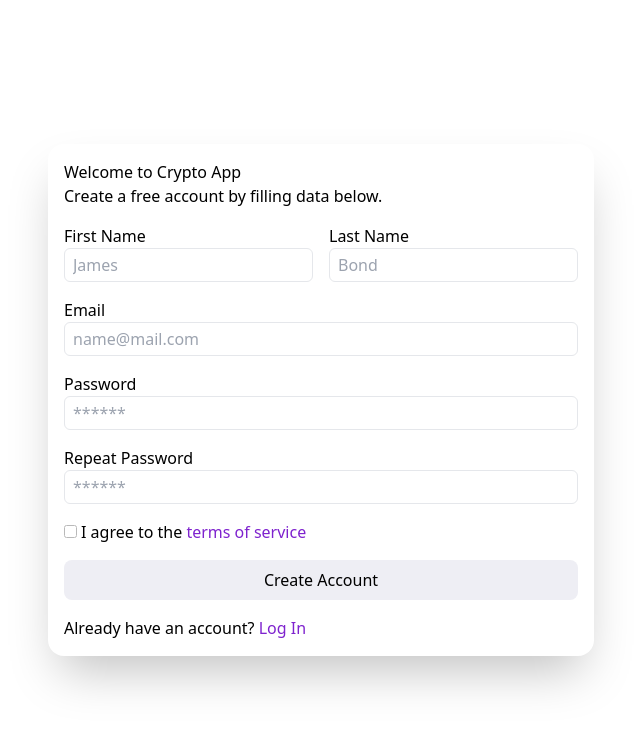
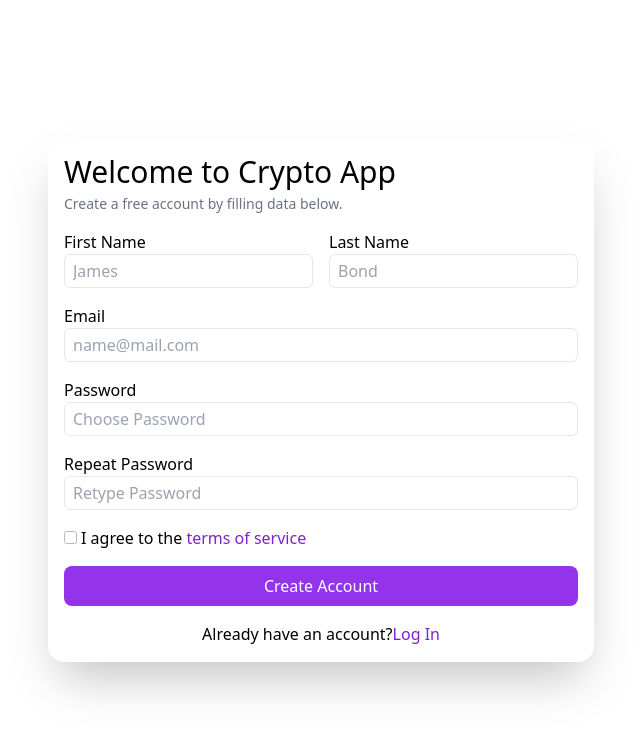
Before and after one commit to sahirooh/Dash-Authentication, a React (Vite) app in the folder client/: page /signup in a window 1280 px wide. Shown: the top 734 px of the page, without its empty margins (319-959 px from the left). Built offline with nearby package versions, Linux system fonts and the light colour scheme.

Commit message:
added form

```diff
--- a/client/package.json
+++ b/client/package.json
@@ -10,10 +10,12 @@
     "preview": "vite preview"
   },
   "dependencies": {
+    "formik": "^2.4.5",
     "react": "^18.2.0",
     "react-dom": "^18.2.0",
     "react-icons": "^4.12.0",
-    "react-router-dom": "^6.19.0"
+    "react-router-dom": "^6.19.0",
+    "yup": "^1.3.2"
   },
   "devDependencies": {
     "@types/react": "^18.2.37",
--- a/client/src/pages/Auth/SignUp/SignUp.jsx
+++ b/client/src/pages/Auth/SignUp/SignUp.jsx
@@ -1,78 +1,148 @@
 import React from "react";
 import { Link } from "react-router-dom";
+import { Formik, Form, Field } from "formik";
 
 const SignUp = () => {
   return (
     <div className="flex justify-center h-[100vh] items-center">
       <div className="shadow-2xl hover:shadow-inner rounded-2xl p-4 flex flex-col gap-4">
-        <div className="">
-          <h1>Welcome to Crypto App</h1>
-          <p>Create a free account by filling data below.</p>
+        <div className="grid gap-1">
+          <h1 className="font-medium text-3xl">Welcome to Crypto App</h1>
+          <p className="text-sm text-gray-500">
+            Create a free account by filling data below.
+          </p>
         </div>
 
+        <Formik
+          initialValues={{
+            firstName: "",
+            lastName: "",
+            email: "",
+            password: "",
+            repeatPassword: "",
+          }}
+          onSubmit={(values) => {
+            console.log(values);
+          }}
+        >
+          {() => (
+            <Form>
               <div className="gap-4 flex flex-col">
                 <div className="flex gap-4">
-            <div className="flex flex-col">
+                  <Field name="firstName">
+                    {({ field, meta }) => (
+                      <div
+                        isInvalid={!!(meta.error && meta.touched)}
+                        className="flex flex-col"
+                      >
                         <label>First Name</label>
                         <input
+                          {...field}
                           type="text"
                           placeholder="James"
                           className="border w-auto flex rounded-md px-2 py-1"
                         />
                       </div>
-            <div className="flex flex-col">
+                    )}
+                  </Field>
+                  <Field name="lastName">
+                    {({ field, meta }) => (
+                      <div
+                        isInvalid={!!(meta.error && meta.touched)}
+                        className="flex flex-col"
+                      >
                         <label>Last Name</label>
                         <input
+                          {...field}
                           type="text"
                           placeholder="Bond"
                           className="border rounded-md px-2 py-1"
                         />
                       </div>
+                    )}
+                  </Field>
                 </div>
-          <div className="flex flex-col">
+                <Field name="email">
+                  {({ field, meta }) => (
+                    <div
+                      isInvalid={!!(meta.error && meta.touched)}
+                      className="flex flex-col"
+                    >
                       <label>Email</label>
                       <input
+                        {...field}
                         type="email"
                         placeholder="name@mail.com"
                         className="border rounded-md px-2 py-1"
                       />
                     </div>
-          <div className="flex flex-col">
+                  )}
+                </Field>
+
+                <Field name="password">
+                  {({ field, meta }) => (
+                    <div
+                      isInvalid={!!(meta.error && meta.touched)}
+                      className="flex flex-col"
+                    >
                       <label>Password</label>
                       <input
+                        {...field}
                         type="password"
-              placeholder="******"
+                        placeholder="Choose Password"
                         className="border rounded-md px-2 py-1"
                       />
                     </div>
-          <div className="flex flex-col">
+                  )}
+                </Field>
+
+                <Field name="repeatPassword">
+                  {({ field, meta }) => (
+                    <div
+                      isInvalid={!!(meta.error && meta.touched)}
+                      className="flex flex-col"
+                    >
                       <label>Repeat Password</label>
                       <input
+                        {...field}
                         type="password"
-              placeholder="******"
+                        placeholder="Retype Password"
                         className="border rounded-md px-2 py-1"
                       />
                     </div>
+                  )}
+                </Field>
+
 
                 <div>
-              <input type="checkbox" id="form-checkbox" className="opacity-50" />
-              <label for="form-checkbox" className="ml-1">
+                  <input
+                    type="checkbox"
+                    id="form-checkbox"
+                    className="opacity-50"
+                  />
+                  <label htmlFor="form-checkbox" className="ml-1">
                     I agree to the{" "}
                     <span className="text-purple-700">terms of service</span>
                   </label>
                 </div>
                 <div className="flex justify-center">
-            <button className="bg-[#EEEEF4] flex-grow rounded-lg p-2">
+                  <button
+                    type="submit"
+                    className="bg-purple-600 text-white flex-grow rounded-lg p-2"
+                  >
                     Create Account
                   </button>
                 </div>
-          <p>
+                <p className="flex justify-center">
                   Already have an account?{" "}
                   <Link to={"/signin"}>
                     <span className="text-purple-700">Log In</span>
                   </Link>
                 </p>
               </div>
+            </Form>
+          )}
+        </Formik>
       </div>
     </div>
   );
```
Also changed, not shown: 1 other file (tests, documents, lock files or other folders). Lines whose indentation alone changed are shown as unchanged.
